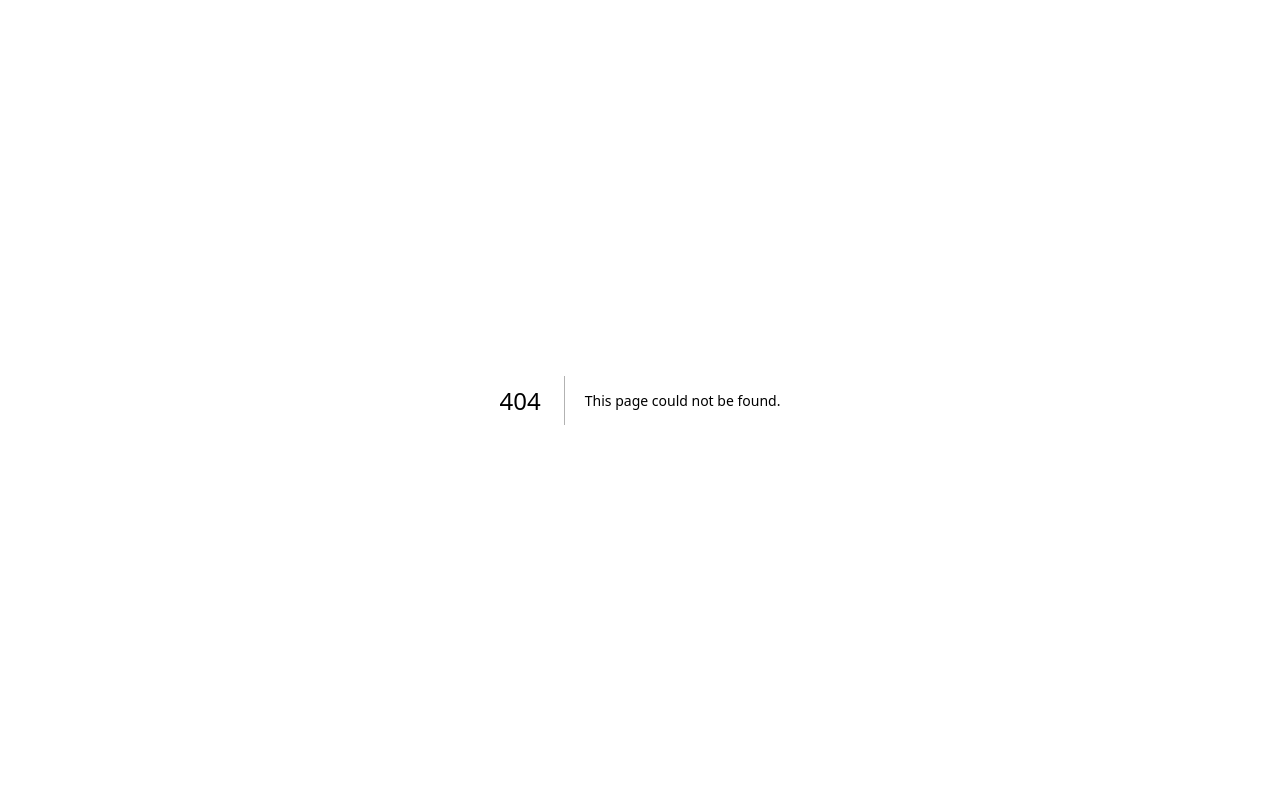
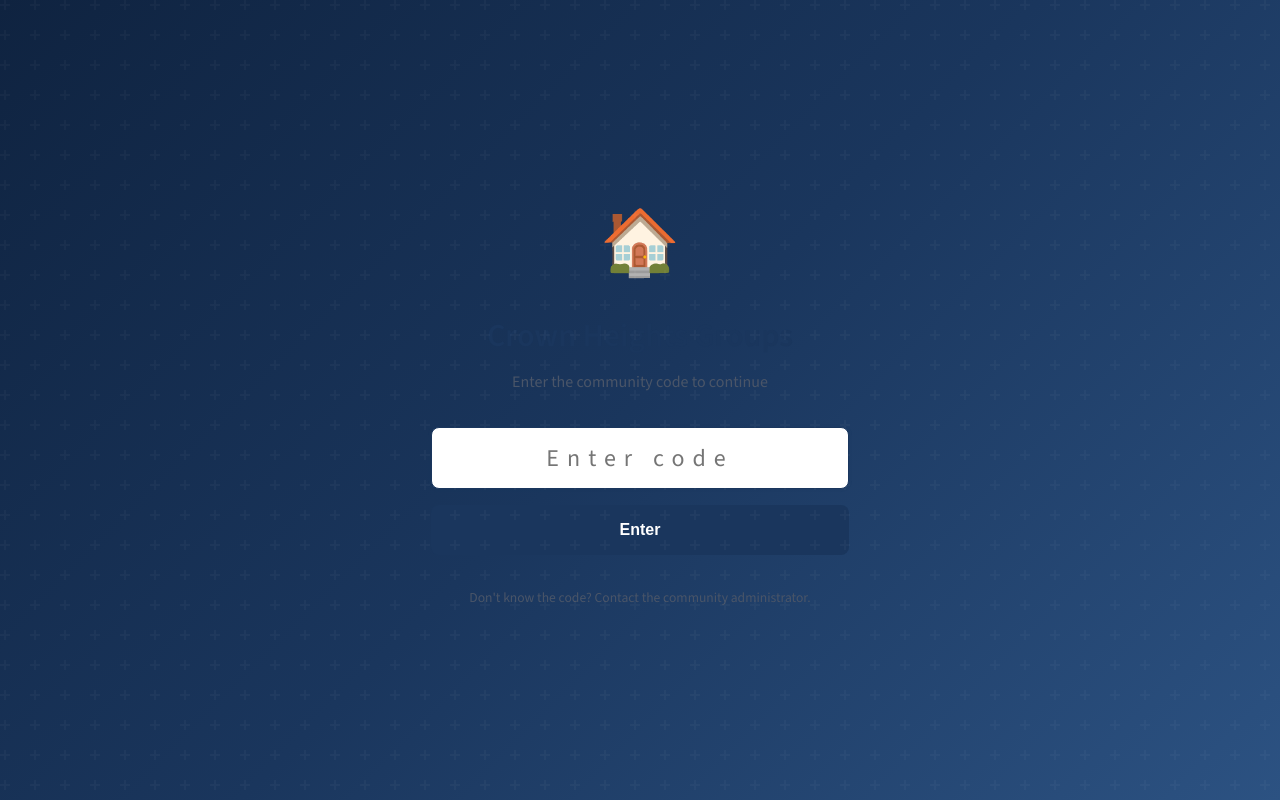
Before and after one commit to chevrutah247/crownheightsgroups, a Next.js app: page /gate in a window 1280 px wide. Before the commit this address had no page. Built offline with nearby package versions, Linux system fonts and the light colour scheme.

Commit message:
Add gate page

```diff
--- /dev/null
+++ b/app/gate/page.tsx
@@ -0,0 +1,65 @@
+'use client';
+
+import { useState } from 'react';
+import { useRouter } from 'next/navigation';
+
+export default function GatePage() {
+  const [code, setCode] = useState('');
+  const [error, setError] = useState('');
+  const router = useRouter();
+
+  const handleSubmit = (e: React.FormEvent) => {
+    e.preventDefault();
+
+    if (code === '770') {
+      document.cookie = 'gate_passed=true; path=/; max-age=2592000';
+      router.push('/auth/login');
+    } else {
+      setError('Incorrect code');
+      setCode('');
+    }
+  };
+
+  return (
+    <div className="auth-container">
+      <div className="auth-card" style={{ textAlign: 'center' }}>
+        <div style={{ fontSize: '4rem', marginBottom: '1rem' }}>🏠</div>
+        <h1 style={{ marginBottom: '0.5rem', color: 'var(--primary)' }}>Crown Heights Groups</h1>
+        <p style={{ color: 'var(--text-muted)', marginBottom: '2rem' }}>
+          Enter the community code to continue
+        </p>
+
+        <form onSubmit={handleSubmit}>
+          {error && (
+            <div className="error-message" style={{ marginBottom: '1rem' }}>
+              {error}
+            </div>
+          )}
+
+          <input
+            type="text"
+            value={code}
+            onChange={(e) => setCode(e.target.value)}
+            placeholder="Enter code"
+            className="form-input"
+            style={{
+              textAlign: 'center',
+              fontSize: '1.5rem',
+              letterSpacing: '0.5rem',
+              marginBottom: '1rem'
+            }}
+            autoFocus
+          />
+
+          <button type="submit" className="form-btn">
+            Enter
+          </button>
+        </form>
+
+        <p style={{ marginTop: '2rem', fontSize: '0.85rem', color: 'var(--text-muted)' }}>
+          Don't know the code? Contact the community administrator.
+        </p>
+      </div>
+    </div>
+  );
+}
```
Also changed, not shown: 1 other file (tests, documents, lock files or other folders).
